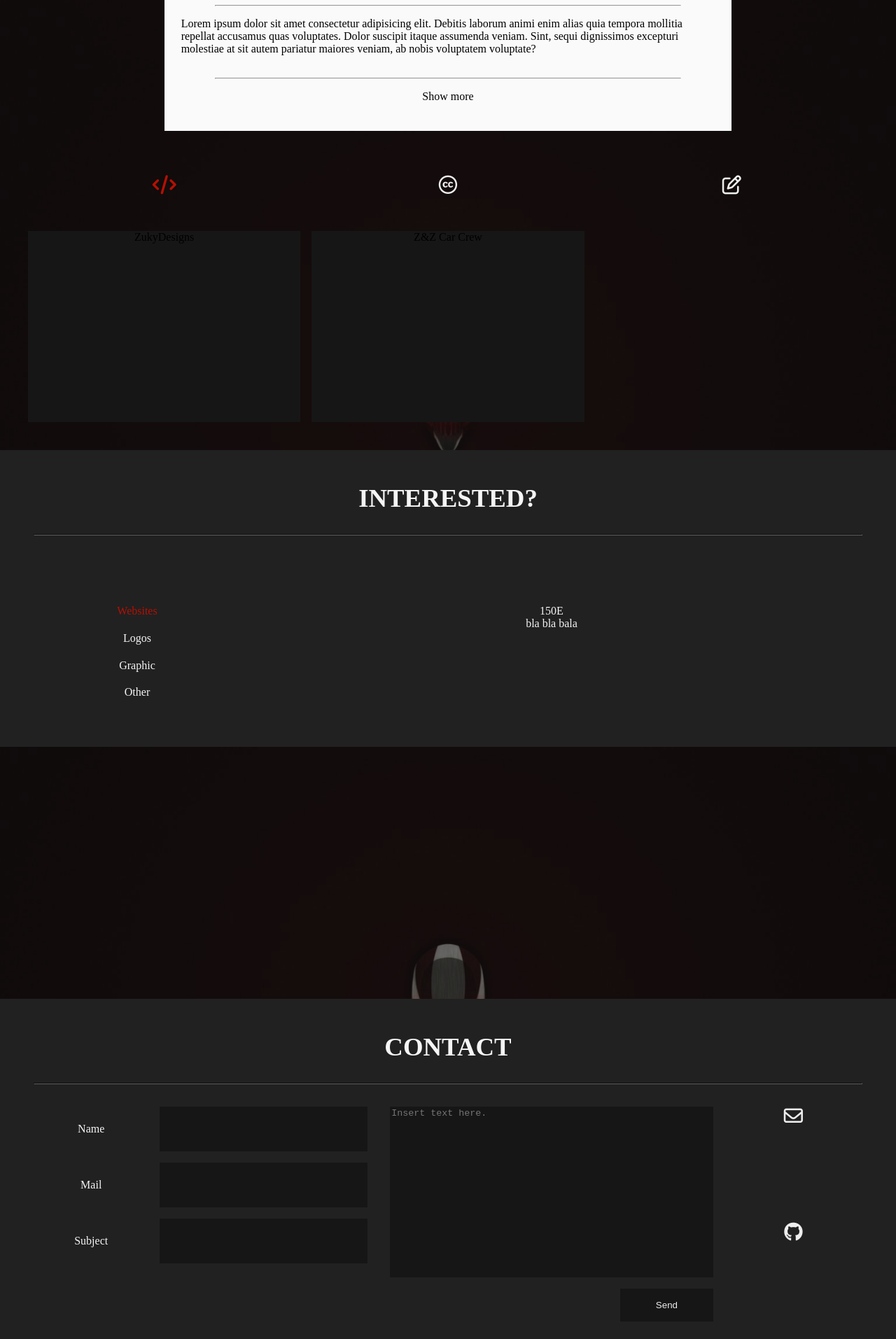
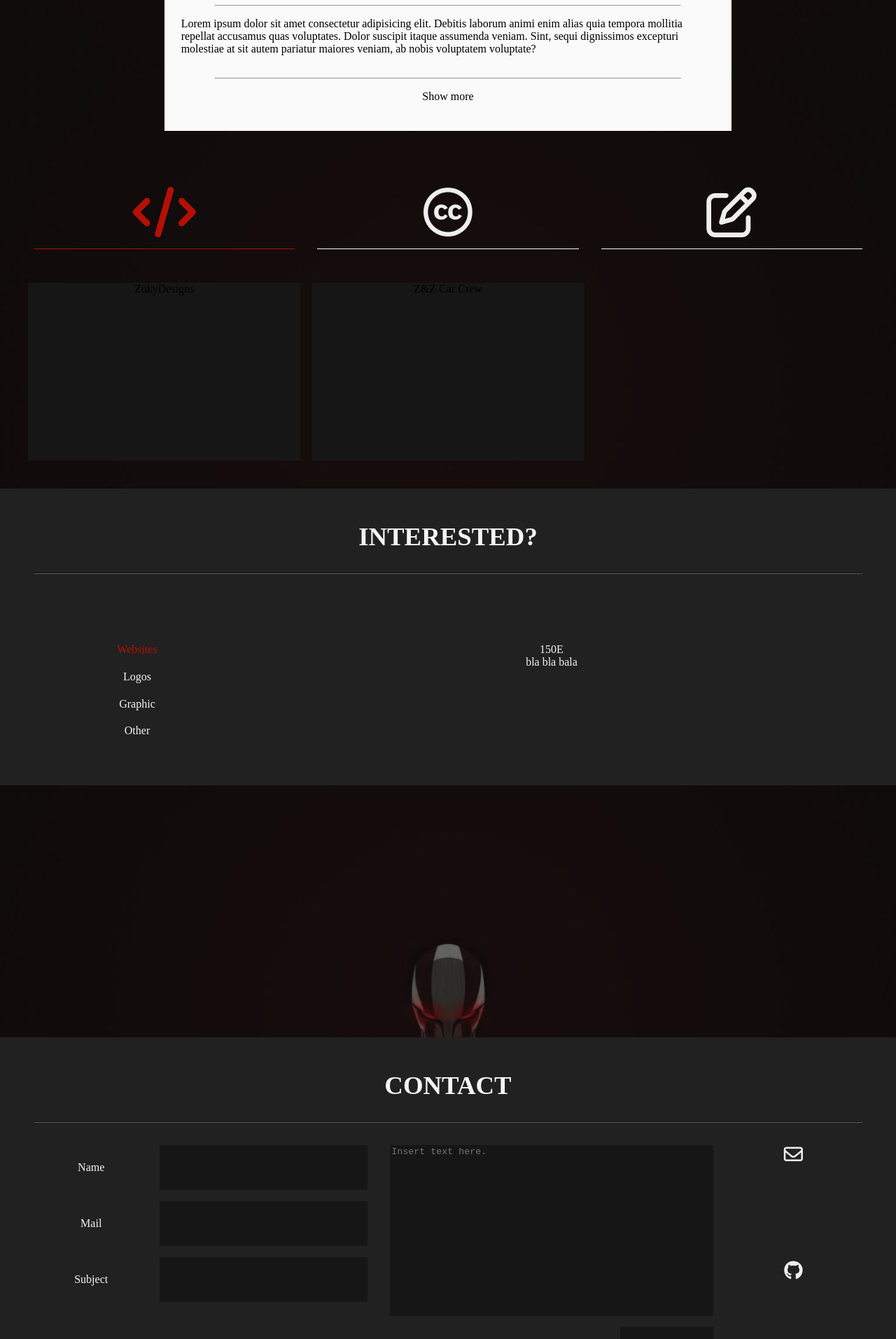
Before and after one commit to zuky-dev/zukydesigns.github.io, a Jekyll site: the page built from _pages/index.html, in a window 1280 px wide. Shown: the part 802-2715 px from the top of the page at 70% size. Built offline with Jekyll 4.4.1, drawn with Linux system fonts in a browser that asks for light colours; nearby versions of some CDN libraries.

Commit message:
portfolio pricing responsive

```diff
--- a/_includes/portfolio.html
+++ b/_includes/portfolio.html
@@ -1,7 +1,7 @@
 <div id="portfolio" class="portfolio glass gc12 grid p4">
   <div class="gc12 grid">
       {% for type in site.data.portfolio %}
-        <i class="gc{{12 | divided_by: site.data.portfolio.size | ceil }} icon tx-c txv-c tabs {% if forloop.first %}current{% endif %} {{type.icon}}" data-tab="{{type.name}}" aria-hidden="true"></i>
+        <i class="gc{{12 | divided_by: site.data.portfolio.size | ceil }} icon tx-c txv-c tabs {% if forloop.first %}current{% endif %} {{type.icon}} bigi m2 pb2" data-tab="{{type.name}}" aria-hidden="true"></i>
       {% endfor %}
   </div>
 
--- a/_includes/pricing.html
+++ b/_includes/pricing.html
@@ -2,13 +2,13 @@
   <div class="gc12">
       <h2>INTERESTED?</h2><hr class="mb2">
   </div>
-  <div class="gc3 grid">
+  <div class="gc3 gc12_md-down grid">
     {% for type in site.data.pricing %}
-      <div class="gc12 tabs {% if forloop.first %}current{% endif %}" data-tab="{{type.id}}">{{type.name}}</div>
+      <div class="gc12 gc{{12 | divided_by: site.data.pricing.size | ceil }}_md-down tabs {% if forloop.first %}current{% endif %}" data-tab="{{type.id}}">{{type.name}}</div>
     {% endfor %}
   </div>
 
   {% for type in site.data.pricing %}
-  <div id="{{type.id}}" class="gc9 tab-content {% if forloop.first %}current{% endif %}">{{type.price}}<br>{{type.info}}</div>
+  <div id="{{type.id}}" class="gc9 gc12_md-down tab-content {% if forloop.first %}current{% endif %}">{{type.price}}<br>{{type.info}}</div>
   {% endfor %}
 </div>
```
